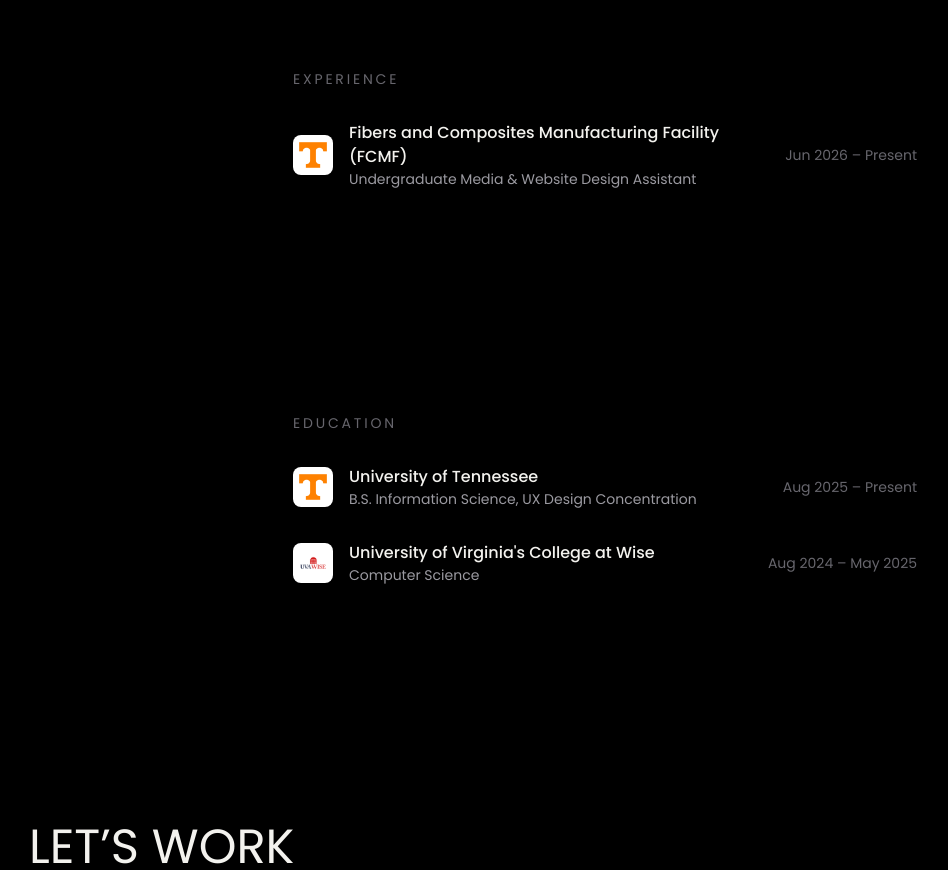
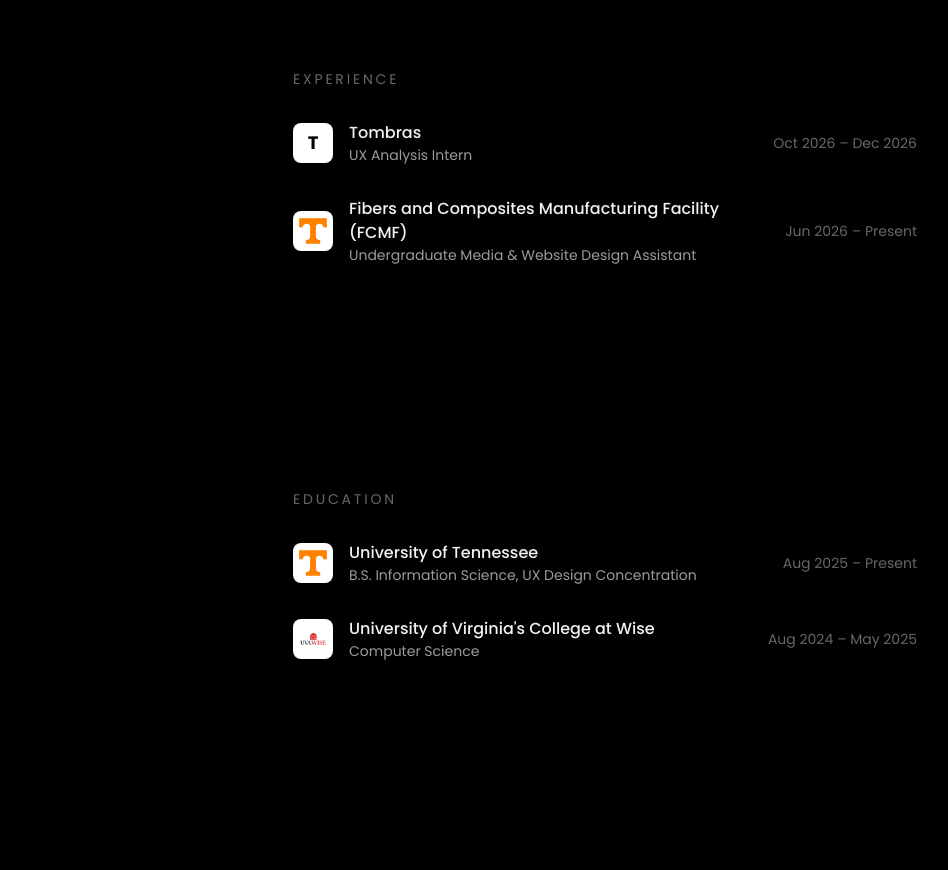
Before and after one commit to dejauvis15-blip/portfolio, a Next.js app: page /about in a window 1280 px wide. Shown: the part 980-1850 px from the top of the page, without its empty margins (35-983 px from the left). Built offline with nearby package versions, Linux system fonts and the light colour scheme.

Commit message:
Add Tombras UX Analysis Intern role to About experience
Co-Authored-By: Claude Opus 5.5 <noreply@anthropic.com>
Claude-Session: https://claude.ai/code/session_016YhySHz1esCEojyKFM8BRw

```diff
--- a/src/app/about/page.tsx
+++ b/src/app/about/page.tsx
@@ -92,6 +92,7 @@ export default function AboutPage() {
               >
                 <div className="flex items-center gap-4">
                   <div className="flex h-10 w-10 shrink-0 items-center justify-center rounded-lg bg-white p-1.5">
+                    {"logo" in job ? (
                       <Image
                         src={job.logo}
                         alt={`${job.org} logo`}
@@ -99,6 +100,11 @@ export default function AboutPage() {
                         height={28}
                         className="h-full w-full object-contain"
                       />
+                    ) : (
+                      <span className="font-display text-lg font-bold text-black">
+                        {job.org[0]}
+                      </span>
+                    )}
                   </div>
                   <div>
                     <p className="font-medium">{job.org}</p>
--- a/src/lib/data.ts
+++ b/src/lib/data.ts
@@ -110,6 +110,12 @@ export const about = {
 
 export const experience = [
   {
+    org: "Tombras",
+    role: "UX Analysis Intern",
+    location: "Knoxville, TN",
+    period: "Oct 2026 – Dec 2026",
+  },
+  {
     org: "Fibers and Composites Manufacturing Facility (FCMF)",
     role: "Undergraduate Media & Website Design Assistant",
     location: "Knoxville, TN",
```
Lines whose indentation alone changed are shown as unchanged.
